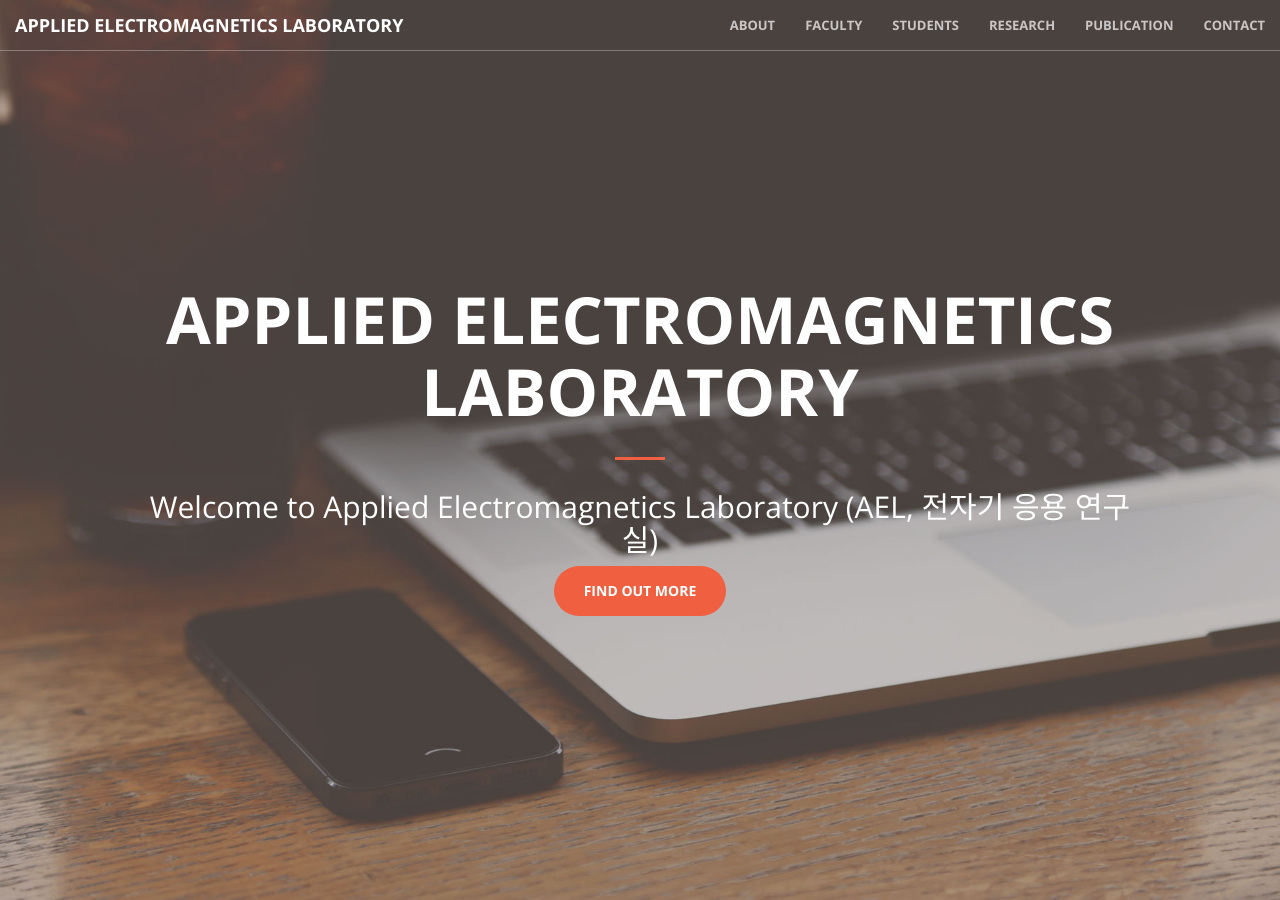
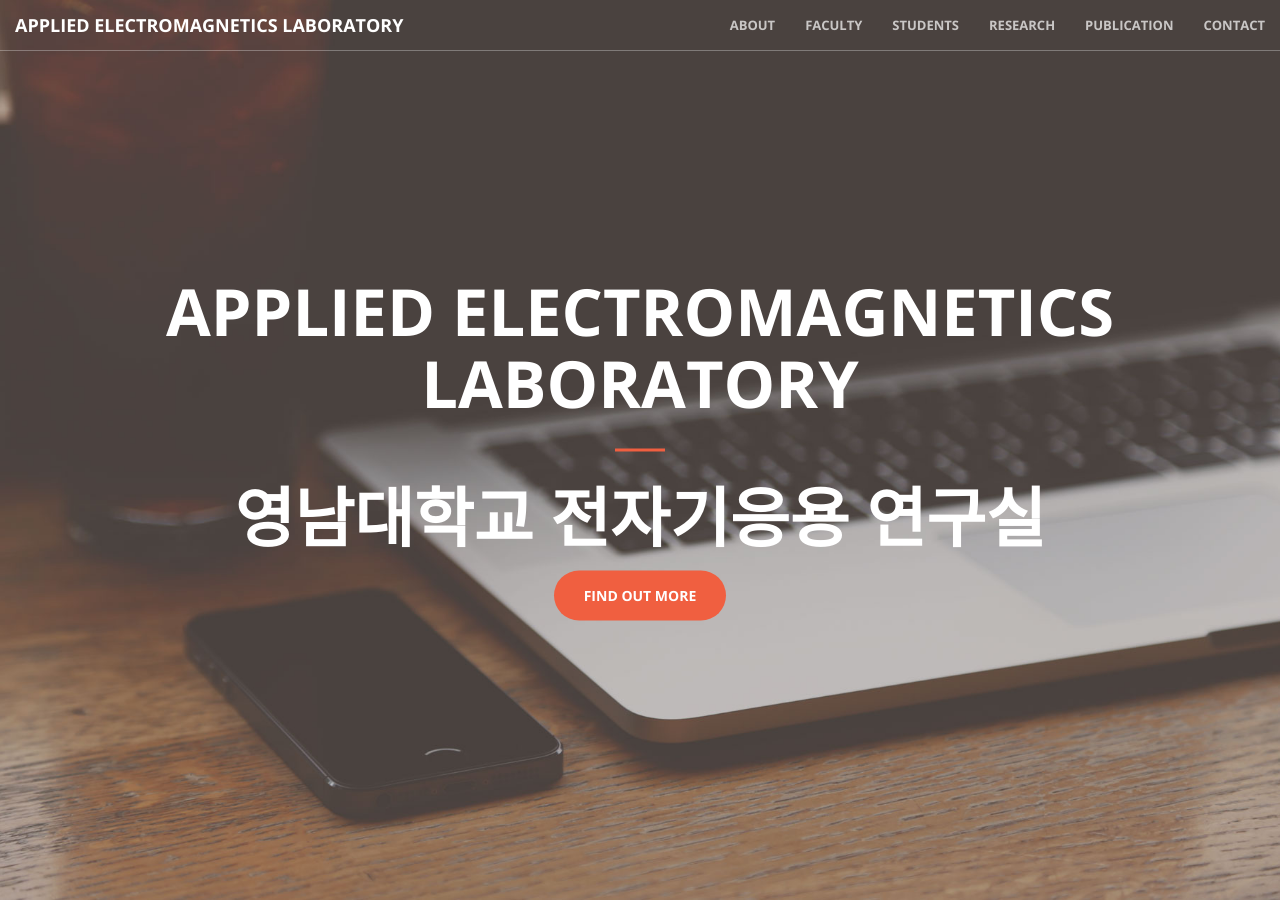
Before and after one commit to dwKim88/AEL, a Jekyll site: the page built from index.html, in a window 1280 px wide and 900 px high. Built offline with Jekyll 4.4.1, drawn with Linux system fonts in a browser that asks for light colours.

Commit message:
Update header.html

```diff
--- a/_includes/header.html
+++ b/_includes/header.html
@@ -3,7 +3,7 @@
         <div class="header-content-inner">
             <h1>Applied Electromagnetics Laboratory</h1>
             <hr>
-            <h2>Welcome to  Applied Electromagnetics Laboratory (AEL, 전자기 응용 연구실)</h2>
+            <h1>영남대학교 전자기응용 연구실</h>
             <a href="#about" class="btn btn-primary btn-xl page-scroll">Find Out More</a>
         </div>
     </div>
```
